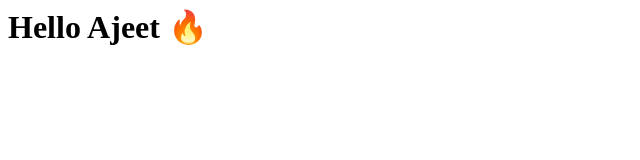
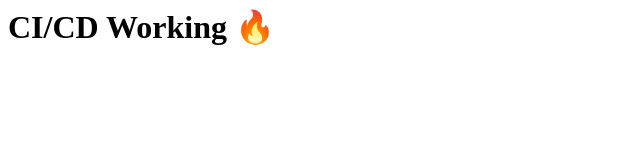
Before and after one commit to ajeet-hub123/project, a plain HTML site: page index.html in a window 1280 px wide. Shown: the whole page, without its empty margins (0-640 px from the left). Drawn offline with Linux system fonts and the light colour scheme.

Commit message:
cicd test

```diff
--- a/index.html
+++ b/index.html
@@ -1 +1 @@
-<h1>Hello Ajeet 🔥</h1>
+<h1>CI/CD Working 🔥</h1>
```
